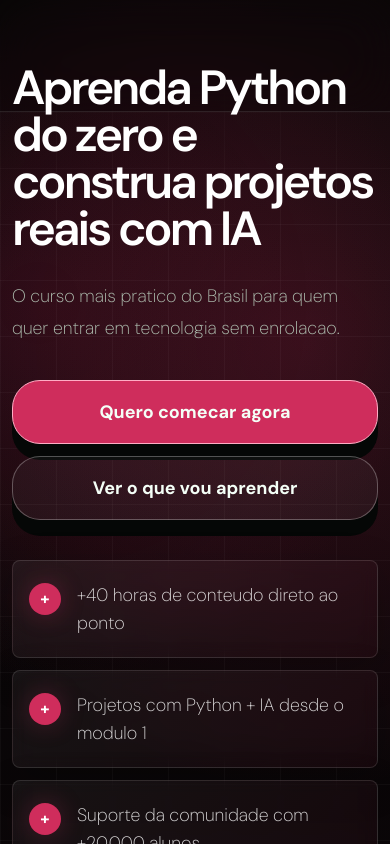
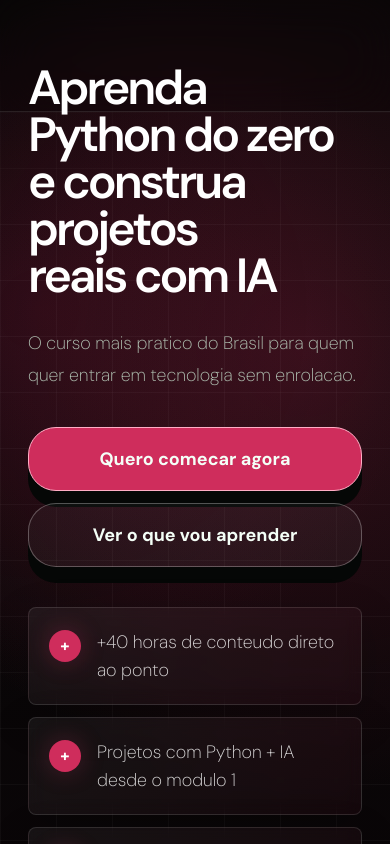
Before and after one commit to Arthurrfreire/parte-2, a Next.js app: page / in a window 390 px wide. Shown: the top 844 px of the page. Built offline with nearby package versions, Linux system fonts and the light colour scheme.

Commit message:
Aumenta margem mobile

```diff
--- a/app/page.tsx
+++ b/app/page.tsx
@@ -28,7 +28,7 @@ export default function Home() {
       <main id="principal" tabIndex={-1} className="min-h-screen overflow-hidden">
       <section
         aria-labelledby="hero-title"
-        className="relative isolate flex min-h-[100svh] items-center bg-[radial-gradient(circle_at_78%_18%,rgba(207,45,92,0.22),transparent_28rem),radial-gradient(circle_at_10%_16%,rgba(120,20,54,0.24),transparent_24rem),linear-gradient(180deg,#050706_0%,#12060b_100%)] px-3 py-8 sm:px-8 lg:px-12"
+        className="relative isolate flex min-h-[100svh] items-center bg-[radial-gradient(circle_at_78%_18%,rgba(207,45,92,0.22),transparent_28rem),radial-gradient(circle_at_10%_16%,rgba(120,20,54,0.24),transparent_24rem),linear-gradient(180deg,#050706_0%,#12060b_100%)] px-7 py-8 sm:px-8 lg:px-12"
       >
         <div className="hero-grid absolute inset-0 -z-20 opacity-70" />
         <div className="absolute inset-x-0 top-0 -z-10 h-28 border-b border-white/10 bg-black/25 backdrop-blur-xl" />
@@ -55,13 +55,13 @@ export default function Home() {
             <div className="mt-9 flex flex-col gap-3 sm:flex-row">
               <a
                 href="#matricula"
-                className="inline-flex min-h-16 w-full items-center justify-center rounded-[28px] border border-[#ffadc5] bg-[#cf2d5c] px-5 text-lg font-bold text-white shadow-[0_16px_0_#050706] transition hover:translate-y-1 hover:bg-[#e03a6d] hover:shadow-[0_10px_0_#050706] active:translate-y-3 active:shadow-[0_4px_0_#050706] focus-visible:outline-[#ffadc5] sm:w-auto sm:min-w-[330px] sm:px-8"
+                className="inline-flex min-h-16 w-full items-center justify-center rounded-[28px] border border-[#ffadc5] bg-[#cf2d5c] px-7 text-lg font-bold text-white shadow-[0_16px_0_#050706] transition hover:translate-y-1 hover:bg-[#e03a6d] hover:shadow-[0_10px_0_#050706] active:translate-y-3 active:shadow-[0_4px_0_#050706] focus-visible:outline-[#ffadc5] sm:w-auto sm:min-w-[330px] sm:px-8"
               >
                 Quero comecar agora
               </a>
               <a
                 href="#conteudo"
-                className="inline-flex min-h-16 w-full items-center justify-center rounded-[28px] border border-white/28 bg-white/[0.04] px-5 text-lg font-bold text-white shadow-[0_16px_0_#050706] transition hover:translate-y-1 hover:border-[#ffadc5]/70 hover:bg-white/[0.1] hover:shadow-[0_10px_0_#050706] active:translate-y-3 active:shadow-[0_4px_0_#050706] focus-visible:outline-[#ffadc5] sm:w-auto sm:min-w-[330px] sm:px-8"
+                className="inline-flex min-h-16 w-full items-center justify-center rounded-[28px] border border-white/28 bg-white/[0.04] px-7 text-lg font-bold text-white shadow-[0_16px_0_#050706] transition hover:translate-y-1 hover:border-[#ffadc5]/70 hover:bg-white/[0.1] hover:shadow-[0_10px_0_#050706] active:translate-y-3 active:shadow-[0_4px_0_#050706] focus-visible:outline-[#ffadc5] sm:w-auto sm:min-w-[330px] sm:px-8"
               >
                 Ver o que vou aprender
               </a>
@@ -71,7 +71,7 @@ export default function Home() {
               {benefits.map((benefit) => (
                 <li
                   key={benefit}
-                  className="group flex min-h-24 items-start gap-4 rounded-lg border border-white/12 bg-[linear-gradient(135deg,rgba(255,255,255,0.055),rgba(207,45,92,0.055))] px-4 py-5 shadow-[0_14px_44px_rgba(0,0,0,0.2)] backdrop-blur transition duration-200 hover:-translate-y-1 hover:border-[#ffadc5]/45 hover:bg-[linear-gradient(135deg,rgba(207,45,92,0.16),rgba(255,255,255,0.045))] hover:shadow-[0_22px_60px_rgba(0,0,0,0.34)] sm:px-5"
+                  className="group flex min-h-24 items-start gap-4 rounded-lg border border-white/12 bg-[linear-gradient(135deg,rgba(255,255,255,0.055),rgba(207,45,92,0.055))] px-5 py-5 shadow-[0_14px_44px_rgba(0,0,0,0.2)] backdrop-blur transition duration-200 hover:-translate-y-1 hover:border-[#ffadc5]/45 hover:bg-[linear-gradient(135deg,rgba(207,45,92,0.16),rgba(255,255,255,0.045))] hover:shadow-[0_22px_60px_rgba(0,0,0,0.34)]"
                 >
                   <span className="mt-0.5 grid h-8 w-8 shrink-0 place-items-center rounded-full bg-[#cf2d5c] text-base font-black text-white shadow-[0_0_24px_rgba(207,45,92,0.28)] transition group-hover:scale-110 group-hover:shadow-[0_0_34px_rgba(207,45,92,0.48)]">
                     +
```
